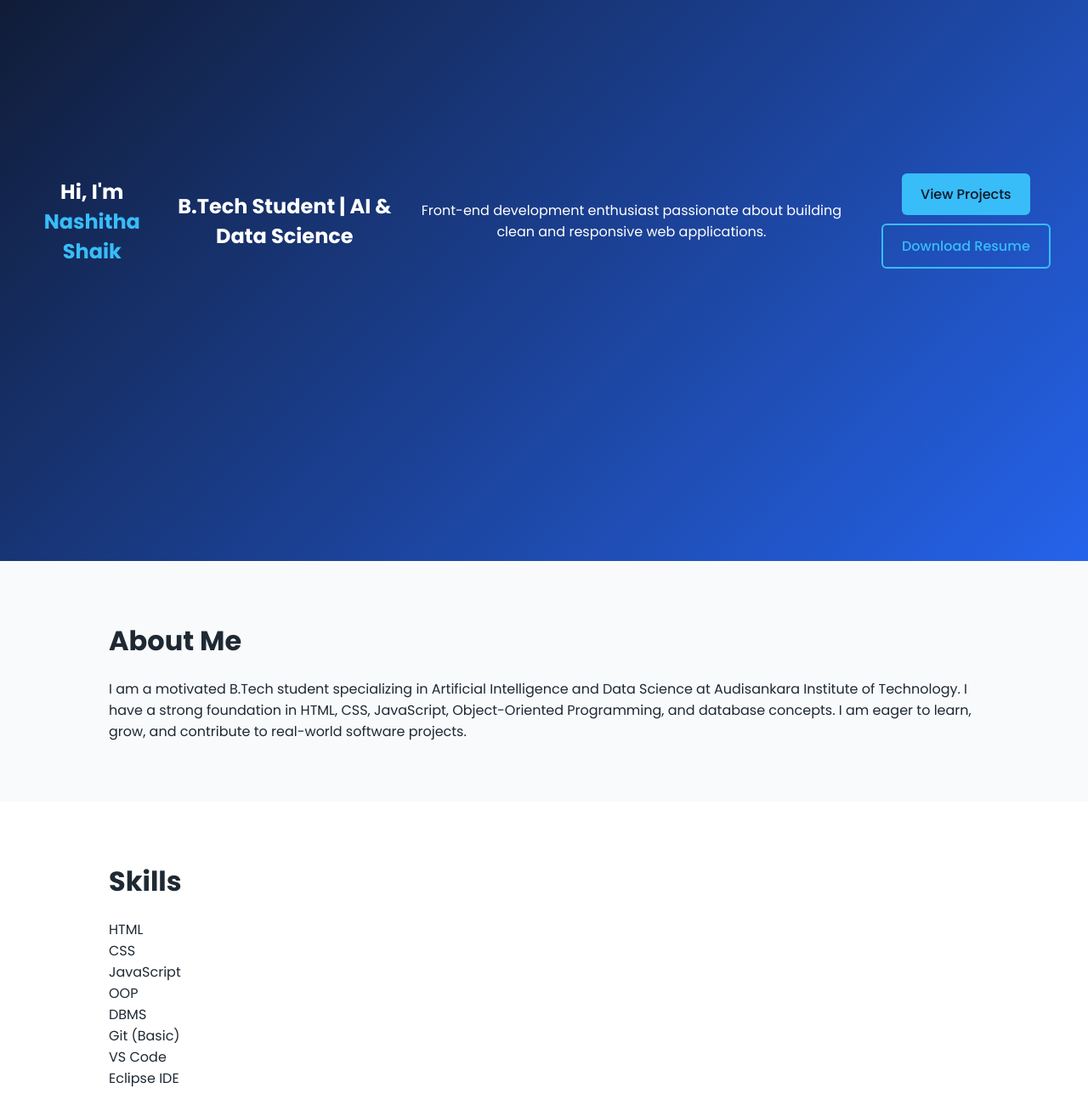
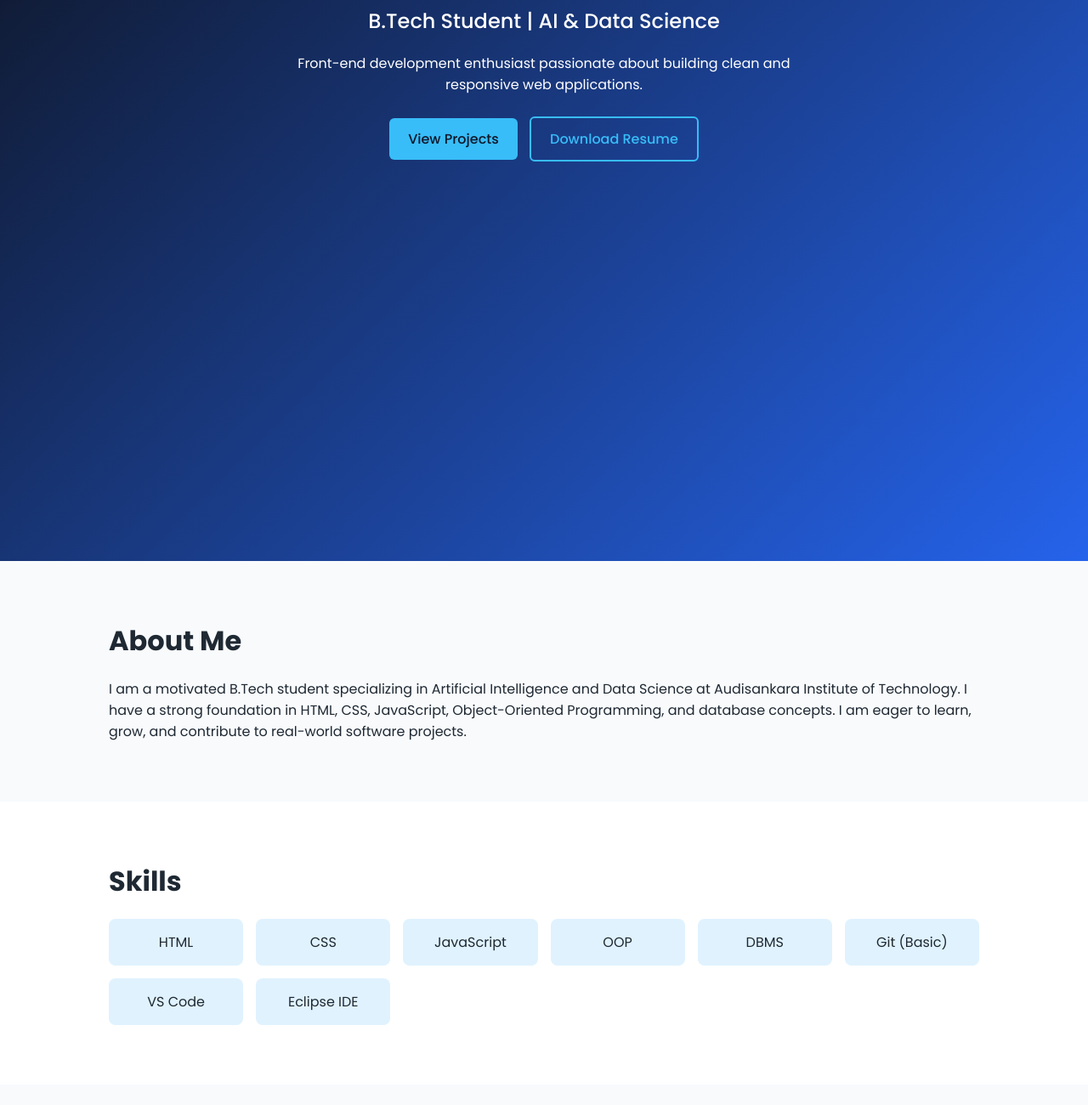
Before and after one commit to kranthi-kumar-2004/Portfolio, a plain HTML site: page index.html in a window 1280 px wide. Shown: the part 140-1440 px from the top of the page at 85% size. Drawn offline with Linux system fonts and the light colour scheme.

Commit message:
Update style.css

```diff
--- a/style.css
+++ b/style.css
@@ -10,29 +10,42 @@ html {
 }
 
 body {
+  background: #f8fafc;
   color: #1f2933;
-  background: #f8fafc;
 }
 
+/* HERO */
 .hero {
-  height: 100vh;
+  min-height: 100vh;
   background: linear-gradient(135deg, #0f172a, #2563eb);
-  display: flex;
-  align-items: center;
-  justify-content: center;
+  color: white;
   text-align: center;
-  color: white;
-  padding: 20px;
+  padding: 80px 20px;
+}
+
+.hero h1 {
+  font-size: 38px;
 }
 
 .hero span {
   color: #38bdf8;
 }
 
-.hero-buttons {
+.hero h2 {
+  margin-top: 10px;
+  font-weight: 500;
+}
+
+.hero p {
+  max-width: 600px;
+  margin: 20px auto;
+}
+
+.buttons {
   margin-top: 20px;
 }
 
+/* BUTTONS */
 .btn {
   padding: 12px 22px;
   border-radius: 6px;
@@ -52,8 +65,17 @@ body {
   color: #38bdf8;
 }
 
+.small {
+  padding: 8px 16px;
+}
+
+/* SECTIONS */
 .section {
   padding: 70px 10%;
+}
+
+.section.light {
+  background: #ffffff;
 }
 
 .section h2 {
@@ -61,38 +83,37 @@ body {
   margin-bottom: 20px;
 }
 
-.section.light {
-  background: #ffffff;
-}
-
-.skills-grid {
+/* SKILLS */
+.grid {
   display: grid;
   grid-template-columns: repeat(auto-fit, minmax(150px, 1fr));
   gap: 15px;
 }
 
-.skill-card {
+.card {
+  background: #e0f2fe;
   padding: 15px;
-  background: #e0f2fe;
+  border-radius: 8px;
   text-align: center;
-  border-radius: 8px;
-  transition: transform 0.3s;
 }
 
-.skill-card:hover {
-  transform: scale(1.05);
-}
-
-.project-card,
-.edu-card {
+/* PROJECT */
+.project, .edu {
   background: #f1f5f9;
   padding: 20px;
   border-radius: 8px;
 }
 
+/* FOOTER */
 footer {
   background: #0f172a;
   color: white;
   text-align: center;
   padding: 15px;
 }
+
+/* FORCE VISIBILITY (IMPORTANT FIX) */
+* {
+  opacity: 1 !important;
+  visibility: visible !important;
+}
```
